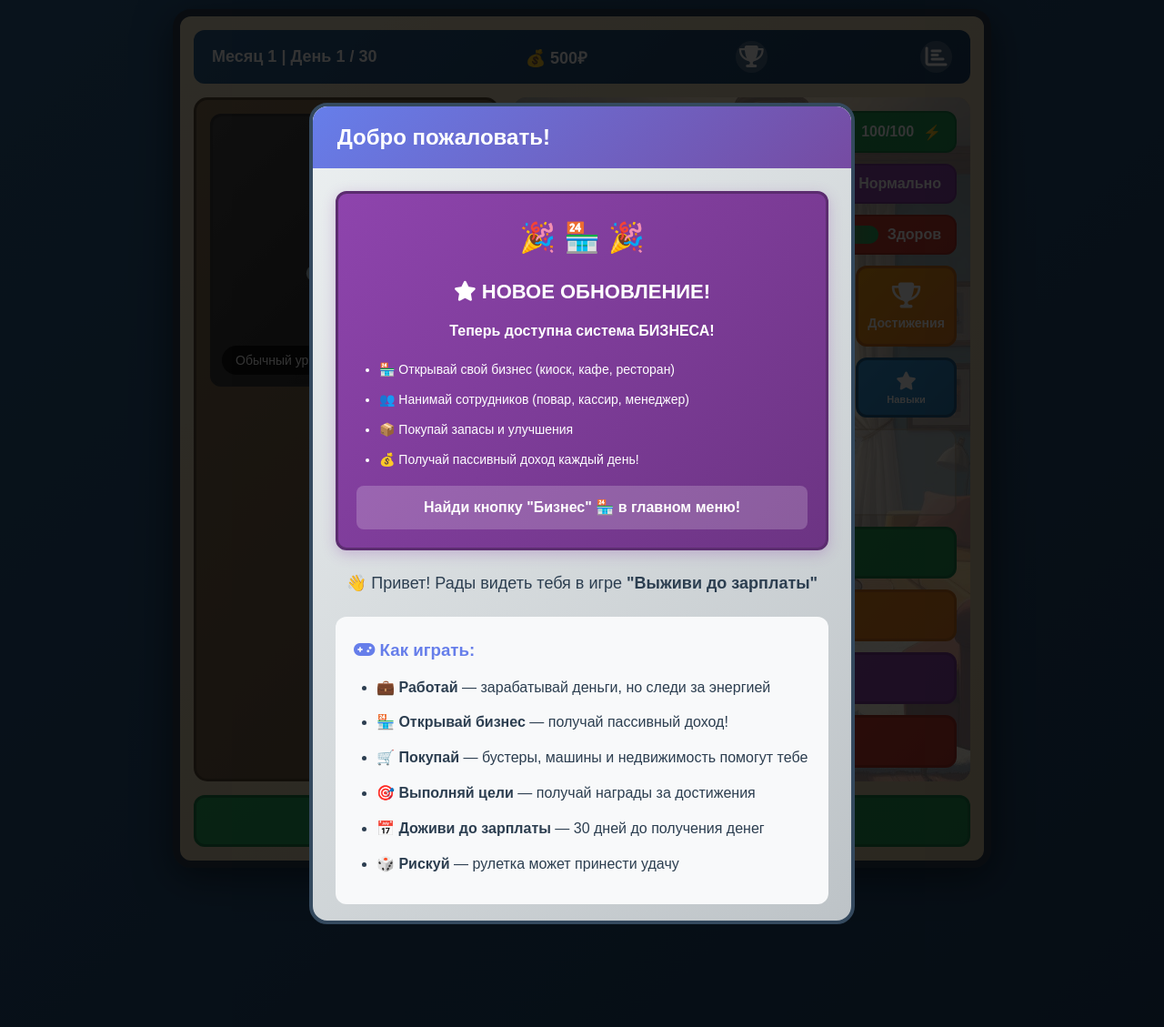
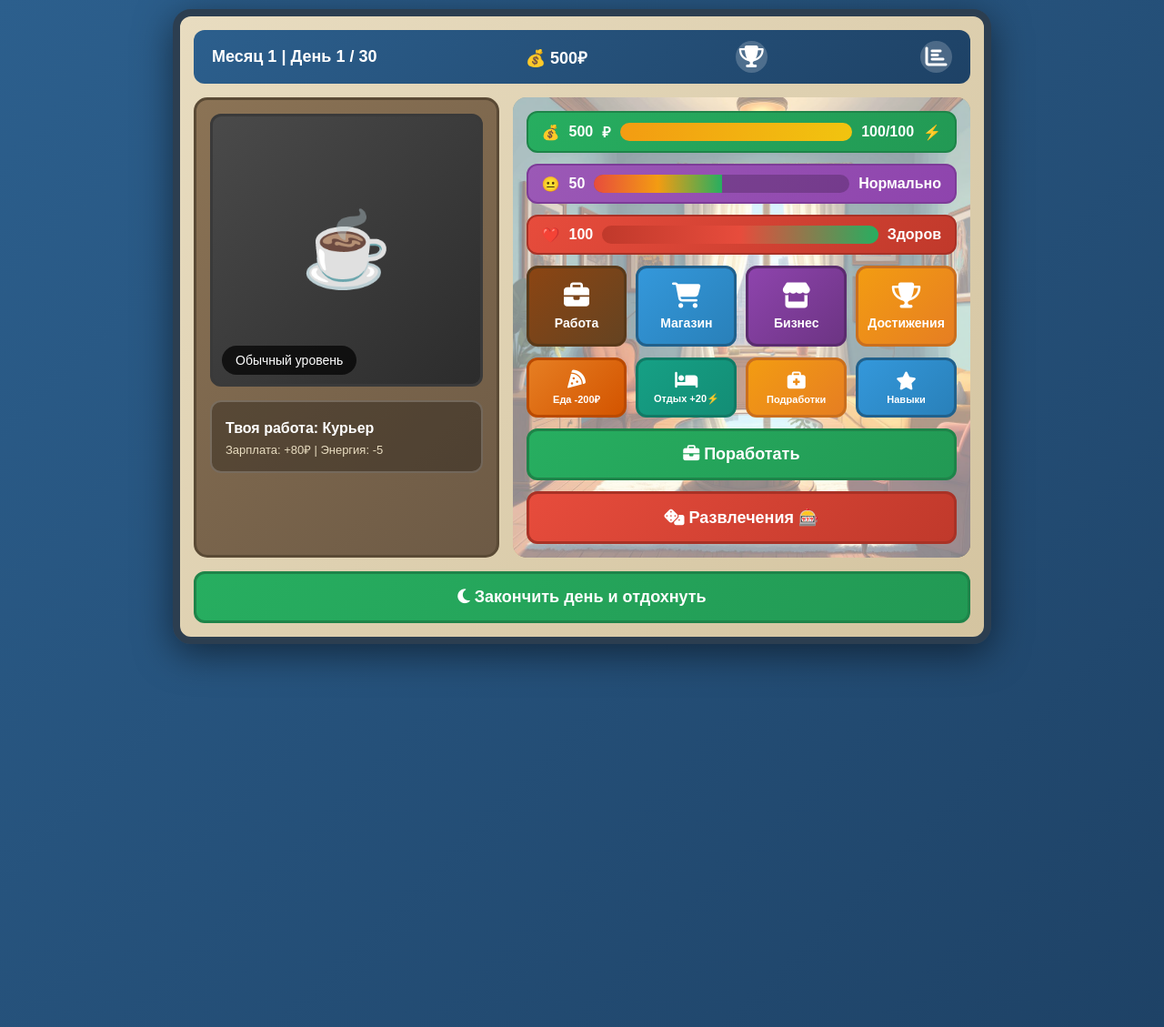
Before and after one commit to rushan11147-cmd/TelegramFix, a Flask app: page / in a window 1280 px wide. Shown: the whole page at 91% size. Run offline with Flask 3, Linux system fonts and the light colour scheme; data that the repository does not hold is empty; some libraries are stand-ins or nearby versions.

Commit message:
UI улучшения: убраны кнопки случайных событий и работы до конца дня, баннер работы перемещен влево

```diff
--- a/templates/simple.html
+++ b/templates/simple.html
@@ -166,10 +166,10 @@
         .nav-btn-icon { font-size: 28px; display: block; margin-bottom: 5px; }
 
         .job-info {
-            background: rgba(255,255,255,0.3);
+            background: rgba(0,0,0,0.3);
             border-radius: 12px;
             padding: 15px;
-            border: 2px solid rgba(139,115,85,0.3);
+            border: 2px solid rgba(255,255,255,0.2);
         }
 
         .work-button, .next-day-btn {
@@ -457,6 +457,18 @@
                     ☕
                     <div class="character-level-badge">
                         <span id="levelName">Обычный уровень</span>
+                    </div>
+                </div>
+
+                <div class="job-info" style="margin-top: 15px;">
+                    <div style="font-size: 14px; color: #fff;">
+                        <span id="traitDisplay"></span>
+                    </div>
+                    <div style="font-size: 16px; font-weight: bold; margin: 5px 0; color: #fff;">
+                        Твоя работа: <span id="currentJobName">Курьер</span>
+                    </div>
+                    <div style="font-size: 13px; color: #e8dcc0;">
+                        Зарплата: +<span id="jobIncome">80</span>₽ | Энергия: -<span id="jobEnergy">5</span>
                     </div>
                 </div>
             </div>
@@ -524,28 +536,8 @@
                     </button>
                 </div>
 
-                <div class="job-info">
-                    <div style="font-size: 14px; color: #666;">
-                        <span id="traitDisplay"></span>
-                    </div>
-                    <div style="font-size: 16px; font-weight: bold; margin: 5px 0;">
-                        Твоя работа: <span id="currentJobName">Курьер</span>
-                    </div>
-                    <div style="font-size: 13px; color: #555;">
-                        Зарплата: +<span id="jobIncome">80</span>₽ | Энергия: -<span id="jobEnergy">5</span>
-                    </div>
-                </div>
-
                 <button class="work-button" id="workBtn" onclick="work()">
                     <i class="fas fa-briefcase"></i> Поработать
-                </button>
-
-                <button class="work-button" id="workAllBtn" onclick="workUntilExhausted()" style="background: linear-gradient(135deg, #f39c12 0%, #e67e22 100%); border-color: #ca6f1e;">
-                    <i class="fas fa-bolt"></i> Работать до конца дня
-                </button>
-
-                <button class="work-button" onclick="randomEvent()" style="background: linear-gradient(135deg, #9b59b6 0%, #8e44ad 100%); border-color: #7d3c98;">
-                    <i class="fas fa-dice"></i> Случайное событие
                 </button>
 
                 <button class="work-button" onclick="showEntertainment()" style="background: linear-gradient(135deg, #e74c3c 0%, #c0392b 100%); border-color: #a93226;">
```
